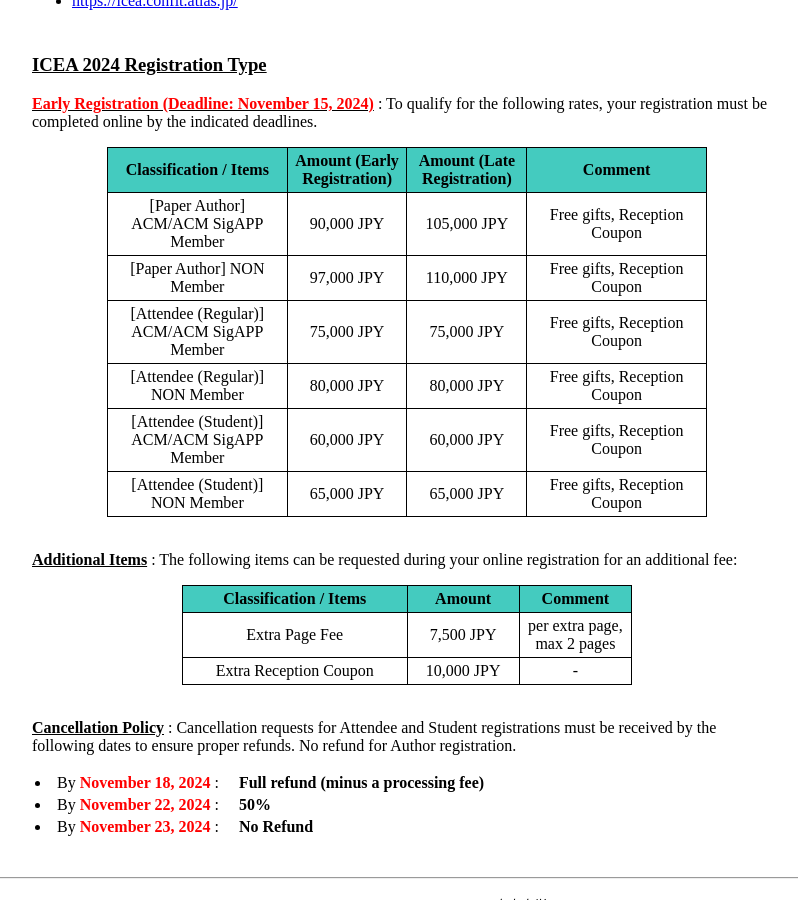
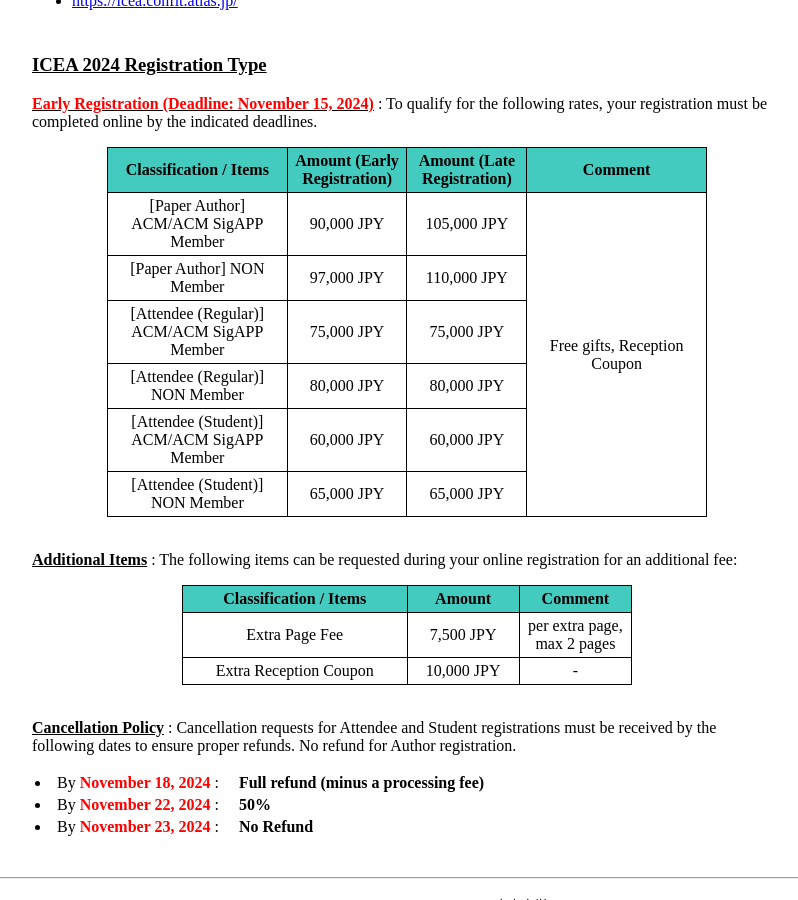
Before and after one commit to icea-conf/2024, a Jekyll site: the page built from registration/index.html, in a window 1280 px wide and 900 px high, scrolled down 701 px. Shown: the whole window, without its empty margins (233-1031 px from the left). Built offline with Jekyll 4.4.1, drawn with Linux system fonts in a browser that asks for light colours.

Commit message:
update comment column

```diff
--- a/registration/index.html
+++ b/registration/index.html
@@ -85,7 +85,7 @@ title: ICEA 2024
                                <td class="tcontent2">
                                    <a>105,000 JPY</a>
                                </td>
-                               <td class="tcontent3">
+                               <td class="tcontent3" rowspan="6">
                                    <a>Free gifts, Reception Coupon</a>
                                </td>
                            </tr>
@@ -99,9 +99,6 @@ title: ICEA 2024
                                <td class="tcontent2">
                                    <a>110,000 JPY</a>
                                </td>
-                               <td class="tcontent3">
-                                   <a>Free gifts, Reception Coupon</a>
-                               </td>
                            </tr>
                            <tr>
                                <td class="tcontent3">
@@ -112,9 +109,6 @@ title: ICEA 2024
                                </td>
                                <td class="tcontent2">
                                    <a>75,000 JPY</a>
-                               </td>
-                               <td class="tcontent3">
-                                   <a>Free gifts, Reception Coupon</a>
                                </td>
                            </tr>
                            <tr>
@@ -127,9 +121,6 @@ title: ICEA 2024
                                <td class="tcontent2">
                                    <a>80,000 JPY</a>
                                </td>
-                               <td class="tcontent3">
-                                   <a>Free gifts, Reception Coupon</a>
-                               </td>
                            </tr>
                            <tr>
                                <td class="tcontent3">
@@ -141,9 +132,6 @@ title: ICEA 2024
                                <td class="tcontent2">
                                    <a>60,000 JPY</a>
                                </td>
-                               <td class="tcontent3">
-                                   <a>Free gifts, Reception Coupon</a>
-                               </td>
                            </tr>
                            <tr>
                                <td class="tcontent3">
@@ -154,9 +142,6 @@ title: ICEA 2024
                                </td>
                                <td class="tcontent2">
                                    <a>65,000 JPY</a>
-                               </td>
-                               <td class="tcontent3">
-                                   <a>Free gifts, Reception Coupon</a>
                                </td>
                            </tr>
                        </tbody>
@@ -235,5 +220,6 @@ title: ICEA 2024
                </table>
            </div>
 
+
      </div>
 </div>
```
